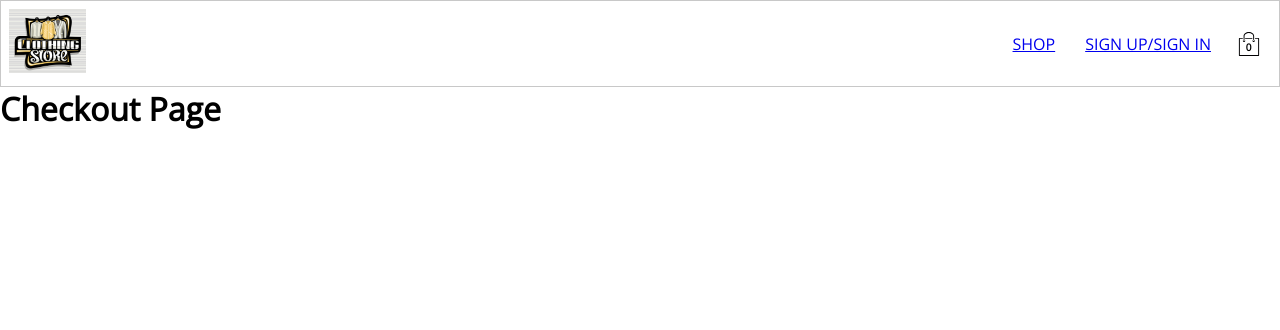
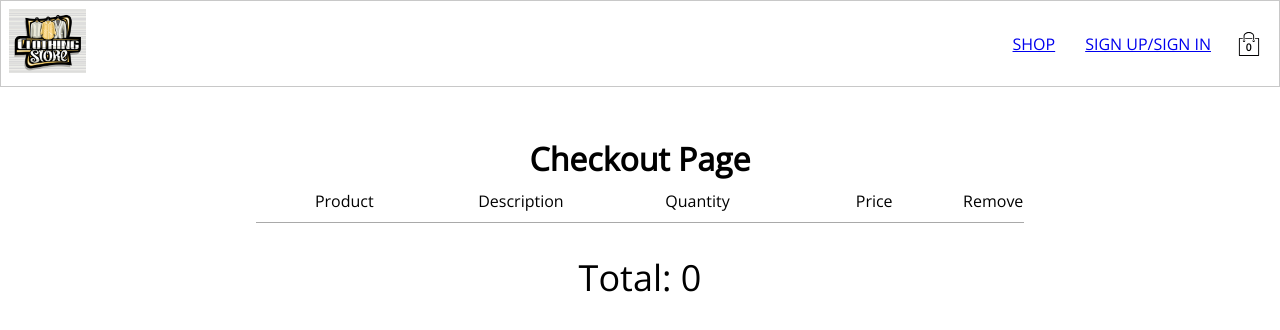
Before and after one commit to AvetBadalyan/Avet-Clothes-shop-with-Redux, a React (Create React App) app: page /checkout in a window 1280 px wide. Shown: the top 330 px of the page. Built offline with nearby package versions, Linux system fonts and the light colour scheme.

Commit message:
feat: add functionality to add, remove or clear items from the cart

```diff
--- /dev/null
+++ b/src/Components/Checkout-item/CheckoutItem.jsx
@@ -0,0 +1,35 @@
+import React from "react";
+import { useContext } from "react";
+import { CartContext } from "../../contexts/CartContext";
+import "./CheckoutItem.styles.scss";
+
+export default function CheckoutItem({ cartItem }) {
+  const { name, imageUrl, price, quantity } = cartItem;
+  const { clearItemFromCart, addItemToCart, removeItemFromCart } =
+    useContext(CartContext);
+  const clearItemHandler = () => clearItemFromCart(cartItem);
+  const addItemHandler = () => addItemToCart(cartItem);
+  const removeItemHandler = () => removeItemFromCart(cartItem);
+
+  return (
+    <div className="checkout-item-container">
+      <div className="image-container">
+        <img src={imageUrl} alt={`${name}`} />
+      </div>
+      <div className="name">{name}</div>
+      <div className="quantity">
+        <div className="arrow" onClick={removeItemHandler}>
+          &#10094;
+        </div>
+        <span className="value">{quantity}</span>
+        <div className="arrow" onClick={addItemHandler}>
+          &#10095;
+        </div>
+      </div>
+      <div className="price">{price}</div>
+      <div className="remove-button" onClick={clearItemHandler}>
+        &#10005;
+      </div>
+    </div>
+  );
+}
--- /dev/null
+++ b/src/Components/Checkout-item/CheckoutItem.styles.scss
@@ -0,0 +1,56 @@
+.checkout-item-container {
+  width: 100%;
+  height: 33vh;
+  border: 1px solid black;
+  display: flex;
+  min-height: 100px;
+  border-bottom: 1px solid darkgrey;
+  padding: 15px 0;
+  font-size: 20px;
+  align-items: center;
+
+  .image-container {
+    width: 23%;
+    padding-right: 15px;
+    height: 100%;
+    display: flex;
+    justify-content: center;
+    align-items: center;
+
+    img {
+      width: 100%;
+      height: 100%;
+    }
+  }
+  .name,
+  .quantity,
+  .price {
+    width: 23%;
+    height: 100%;
+    border: 1px solid black;
+    display: flex;
+    justify-content: center;
+    align-items: center;
+  }
+
+  .quantity {
+    display: flex;
+
+    .arrow {
+      cursor: pointer;
+    }
+
+    .value {
+      margin: 0 10px;
+    }
+  }
+
+  .remove-button {
+    height: 100%;
+    width: 8%;
+    cursor: pointer;
+    display: flex;
+    justify-content: center;
+    align-items: center;
+  }
+}
--- a/src/Pages/Checkout/Checkout.jsx
+++ b/src/Pages/Checkout/Checkout.jsx
@@ -2,26 +2,36 @@ import React from "react";
 import { useContext } from "react";
 import "./Checkout.styles.scss";
 import { CartContext } from "./../../contexts/CartContext";
+import CheckoutItem from "../../Components/Checkout-item/CheckoutItem";
 
 export default function Checkout() {
-  const { cartItems, addItemToCart, removeItemFromCart } =
-    useContext(CartContext);
+  const { cartItems } = useContext(CartContext);
   return (
-    <div>
+    <div className="checkout-container">
       <h1>Checkout Page</h1>
-      <div>
+      <div className="checkout-header">
+        <div className="header-block">
+          <span>Product</span>
+        </div>
+        <div className="header-block">
+          <span>Description</span>
+        </div>
+        <div className="header-block">
+          <span>Quantity</span>
+        </div>
+        <div className="header-block">
+          <span>Price</span>
+        </div>
+        <div className="header-block">
+          <span>Remove</span>
+        </div>
+      </div>
+      <div className="checkout-body-container">
         {cartItems.map((cartItem) => {
-          const { id, name, quantity } = cartItem;
-          return (
-            <div key={id}>
-              <h2>{name}</h2>
-              <p onClick={() => removeItemFromCart(cartItem)}>decrement</p>
-              <span>{quantity}</span>
-              <p onClick={() => addItemToCart(cartItem)}>increment</p>
-            </div>
-          );
+          return <CheckoutItem key={cartItem.id} cartItem={cartItem} />;
         })}
       </div>
+      <span className="total">Total: 0</span>
     </div>
   );
 }
--- a/src/Pages/Checkout/Checkout.styles.scss
+++ b/src/Pages/Checkout/Checkout.styles.scss
@@ -1,5 +1,5 @@
 .checkout-container {
-  width: 55%;
+  width: 60%;
   min-height: 90vh;
   display: flex;
   flex-direction: column;
@@ -10,12 +10,14 @@
     width: 100%;
     padding: 10px 0;
     display: flex;
-    justify-content: space-between;
     border-bottom: 1px solid darkgrey;
 
     .header-block {
       text-transform: capitalize;
       width: 23%;
+      display: flex;
+      justify-content: center;
+      align-items: center;
 
       &:last-child {
         width: 8%;
@@ -23,9 +25,12 @@
     }
   }
 
+  .checkout-body-container {
+    width: 100%;
+  }
+
   .total {
-    margin-top: 30px;
-    margin-left: auto;
+    margin: 30px auto;
     font-size: 36px;
   }
 }
--- a/src/contexts/CartContext.jsx
+++ b/src/contexts/CartContext.jsx
@@ -35,6 +35,10 @@ const removeCartItem = (cartItems, cartItemToRemove) => {
   );
 };
 
+const clearCartItem = (cartItems, cartItemToClear) => {
+  return cartItems.filter((cartItem) => cartItem.id !== cartItemToClear.id);
+}
+
 export const CartContext = createContext({
   isCartOpen: false,
   setIsCartOpen: () => {},
@@ -42,6 +46,7 @@ export const CartContext = createContext({
   addItemToCart: () => {},
   cartCount: 0,
   removeItemFromCart: () => {},
+  clearItemFromCart: () => {},
 });
 
 export const CartProvider = ({ children }) => {
@@ -65,6 +70,10 @@ export const CartProvider = ({ children }) => {
     setCartItems(removeCartItem(cartItems, cartItemToRemove));
   };
 
+    const clearItemFromCart = (cartItemToClear) => {
+      setCartItems(clearCartItem(cartItems, cartItemToClear));
+    };
+
   return (
     <CartContext.Provider
       value={{
@@ -74,6 +83,7 @@ export const CartProvider = ({ children }) => {
         cartItems,
         cartCount,
         removeItemFromCart,
+        clearItemFromCart,
       }}
     >
       {children}
```
